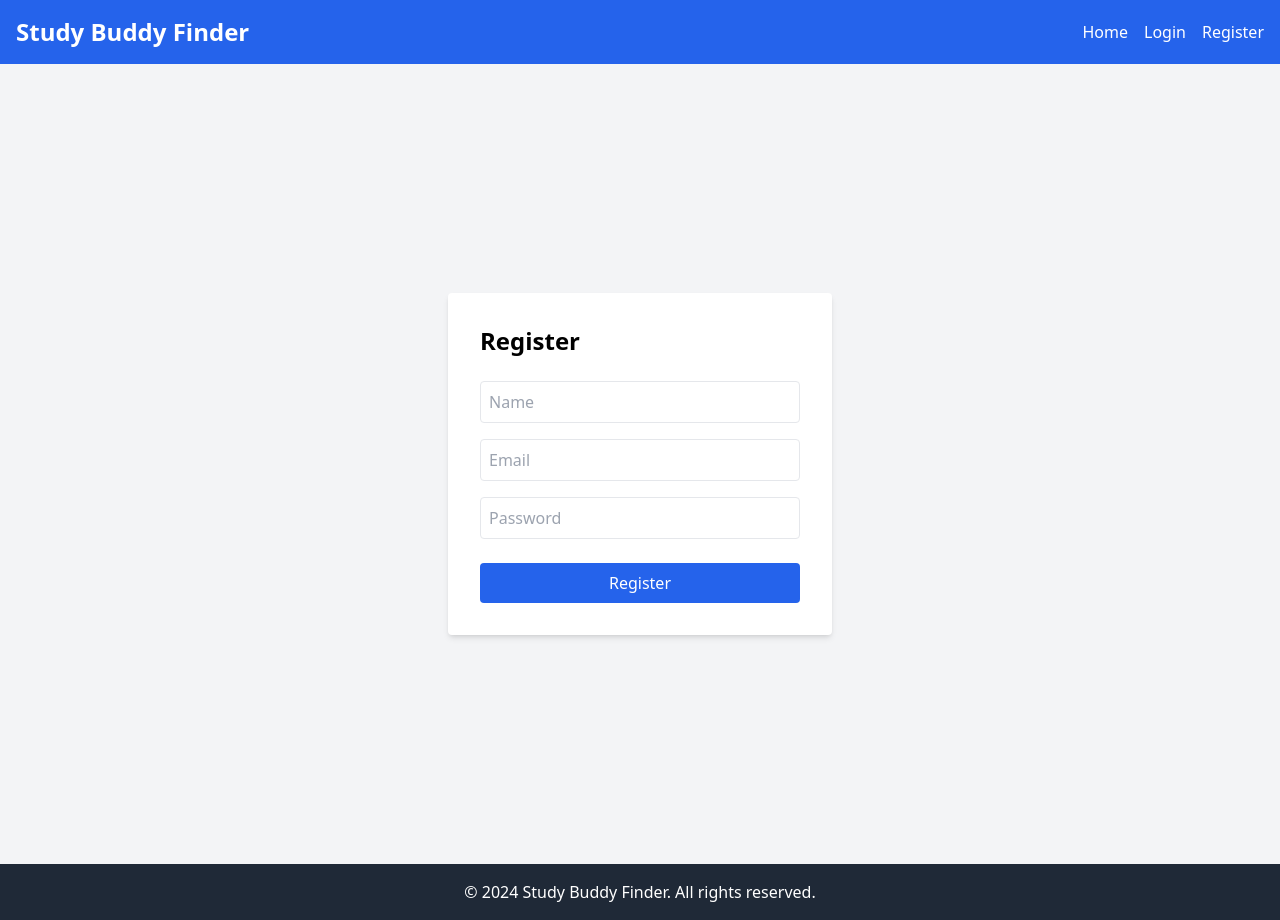
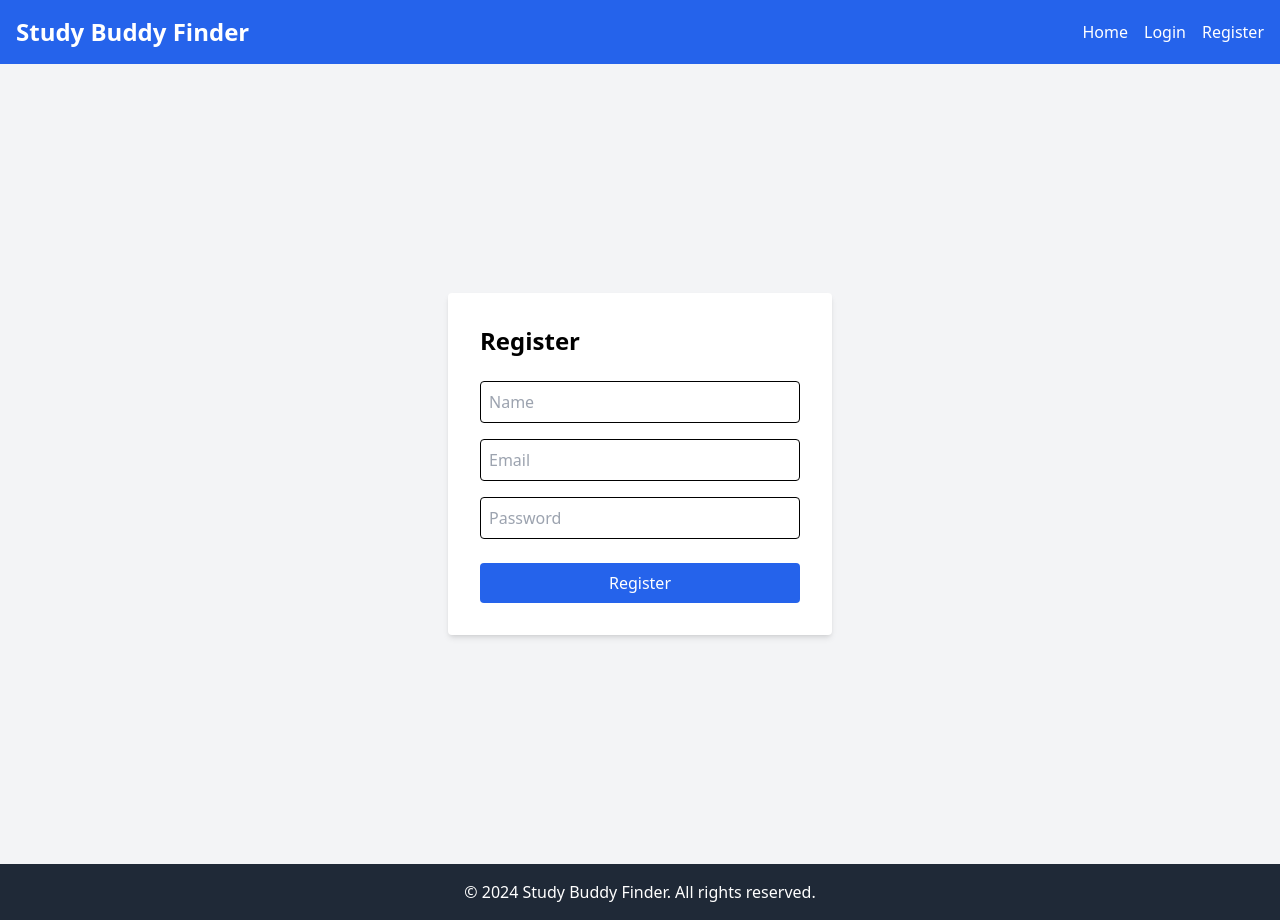
Before and after one commit to Hailemeskel-Getaneh/Study-Buddy-Finder, a React (Vite) app in the folder Frontend/: page /register in a window 1280 px wide. Built offline with nearby package versions, Linux system fonts and the light colour scheme.

Commit message:
registartion page updated with styles and addition components

```diff
--- a/Frontend/src/pages/register.jsx
+++ b/Frontend/src/pages/register.jsx
@@ -12,11 +12,16 @@ const Register = () => {
     setFormData({ ...formData, [name]: value });
   };
 
+  const reset = ()=>{
+    formData({ name: '', email: '', password: ''});
+  }
+
   const handleSubmit = async (e) => {
     e.preventDefault();
     try {
       await register(formData);
       alert('Registration successful!');
+      // reset();
     } catch (error) {
       alert(error.response?.data?.message || 'Something went wrong.');
     }
@@ -34,7 +39,7 @@ const Register = () => {
           placeholder="Name"
           value={formData.name}
           onChange={handleChange}
-          className="mb-4 p-2 w-full border rounded"
+          className="mb-4 p-2 w-full border rounded border-black"
         />
         <input
           type="email"
@@ -42,7 +47,7 @@ const Register = () => {
           placeholder="Email"
           value={formData.email}
           onChange={handleChange}
-          className="mb-4 p-2 w-full border rounded"
+          className="mb-4 p-2 w-full border border-black rounded"
         />
         <input
           type="password"
@@ -50,7 +55,7 @@ const Register = () => {
           placeholder="Password"
           value={formData.password}
           onChange={handleChange}
-          className="mb-6 p-2 w-full border rounded"
+          className="mb-6 p-2 w-full border border-black rounded"
         />
         <button
           type="submit"
```
